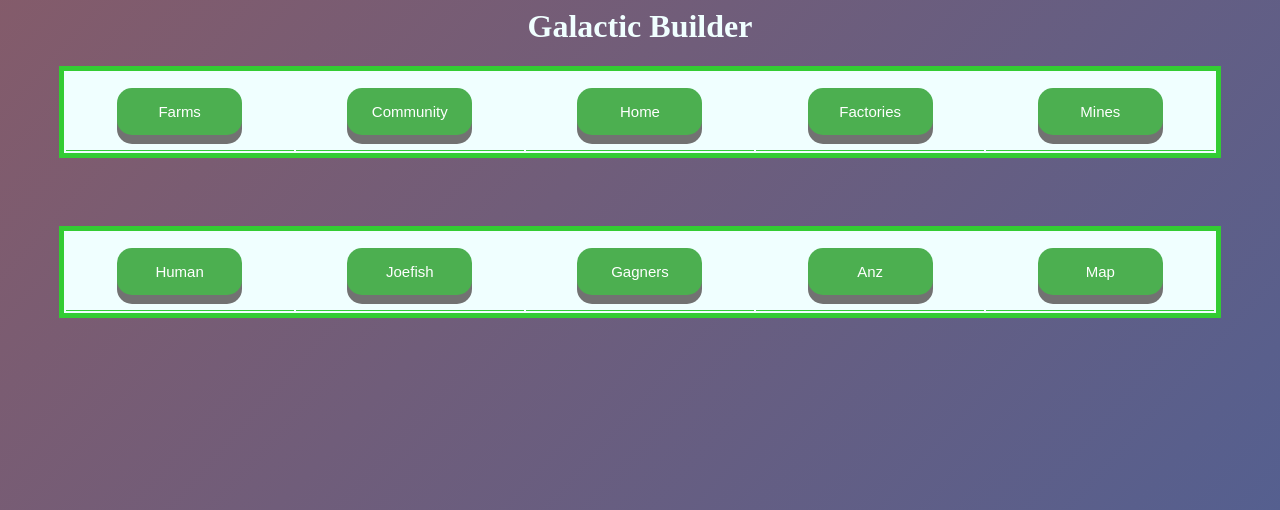
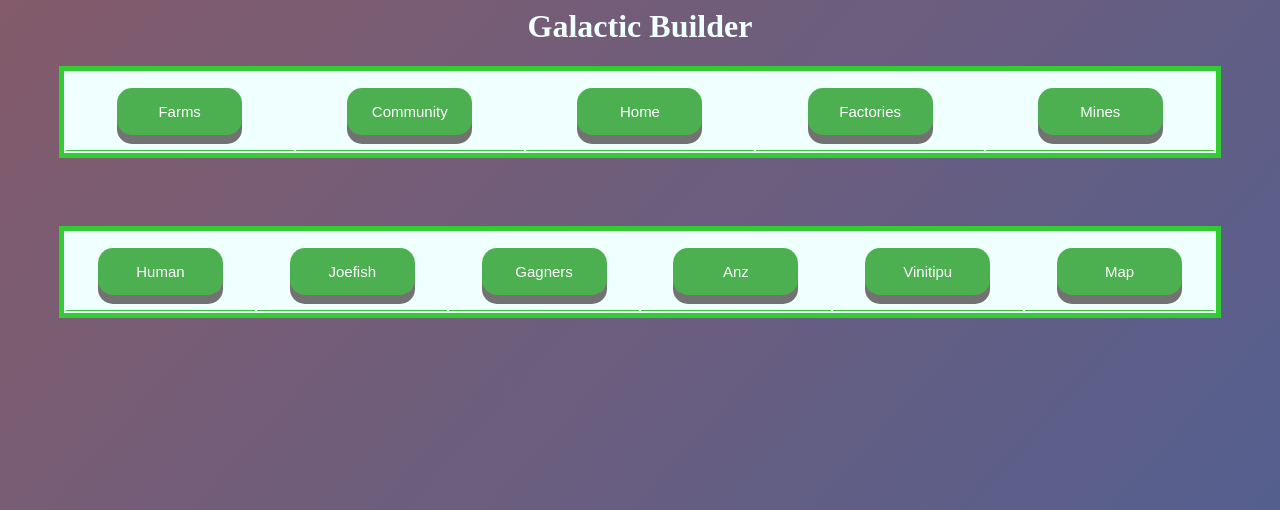
Before and after one commit to gyndlf/galactic-builder, a Flask app: template templates/species.html in a window 1280 px wide. Shown: the top 510 px of the page. Run offline with Flask 2, Linux system fonts and the light colour scheme; the template is opened without the code that fills it, so the values that code supplies are empty; some libraries are stand-ins or nearby versions.

Commit message:
james species added

```diff
--- a/templates/species.html
+++ b/templates/species.html
@@ -7,6 +7,7 @@
 			<td><button id= "joefish" class="button">Joefish</button></td>
 			<td><button id= "gagners" class="button">Gagners</button></td>
 			<td><button id= "anz" class="button">Anz</button></td>
+			<td><button id= "vinitipu" class="button">Vinitipu</button></td>
 			<td><button id= "map" class="button">Map</button></td>
 		</tr>
 		</table>
@@ -64,6 +65,15 @@
 		<h3>General info</h3>
 		<p>The Anz is a very weird species, they are very hairy, and have super long eyes, they almost look like a dog. Their fur is yellow, but their skin is blue. They are bad at speling, grandma, and maths. But they are very good with computer, they are the reason humans have touch displays, microprocessors, and lithium battery's. The Anz only socializes when forced to, but once forced to will become sociable for the next 2 hours. Anz spend on average 97.8 % of their time on computers, and if disturbed when using a computer will attack verbally. The Anz on average have a real friend to Facebook friend ratio of 16700/1.</p>
 		</div>
+		<div id="vinitipuinfo" class="species">
+		<h2>Vinitipu</h2>
+		<h3>General info</h3>
+		<p>The Vinitipu are the oldest civilisation to walk the Galaxy. Physically they are similar to Humans and do not apear to be any different. The males traditionally have a long beard and wear a cloak proclaiming their importance. The only difference is that they possess a shared mind so that all knowledge is common knowledge and they can teleport relactivly small distances. (2km max) They are very wise because of having a deep understanding of the Universe and strive to have peace in the Universe.</p>
+		<h3>History</h3>
+		<p>Given their shared brain they devolped the first Diplomacy in existance. Believing themselves above war they never fought one another, instead they worked together towards a common goal.  From Sinatron they soon achieved space age technology at Star Date 2944. (1000 Earth Years before anyone else) and quickly conilised their Galaxy. After succussfully becoming a Type 2 civilisation 300 earth years later, the Vinitipu found other species of life. They discovered primitive versions of Anz, Humans and Gagnar making their first steps on their relative planets and the Vinitipu coaxed them along. Soon the Vinitipu became Type 3 civilisation and harnessed all the energy from their host star. They stedily increased their IQ and devolped Hyper Drive. However, upon discovering the intelligent Joefish being eaten by the Gagnar, they gave their Hyper Drive technology to the Joefish alowing them to leap frog the Gagnar in terms of intelligence and economy. The Vinitipu set up the central hub for the universe at the planet Nintex in Sinatron and began to enforce Intergalactic Laws across the universe in Star Date 4333. They are widely regared as the rulers of the Universe, the most wise beings and are the most advanced civilisation.</p>
+		<h3>Legend</h3>
+		<p>There are ledgends of the Vinitipu having more technology than they speak of. There is evidence of intergalactic teleportation, limitless energy creation and potentially time travel. Some say that the Vinitipu are contiously creating new technology but since the Universe is not yet ready for the power of these devices their existance remains a mystery. However, these claims are not reliable and not been proved.</p>
+		</div>
 		<div id="mapinfo" class="species">
 		<img src="/static/star_map.jpg" alt="The Galaxy" style="width:1000px;height:1000px;">
 		</div>
@@ -86,6 +96,10 @@ $(".species").hide();
 		$(".species").hide();
         $("#anzinfo").show();
     });
+	$("#vinitipu").click(function(){
+		$(".species").hide();
+        $("#vinitipuinfo").show();
+    });
 	$("#map").click(function(){
 		$(".species").hide();
         $("#mapinfo").show();
```
